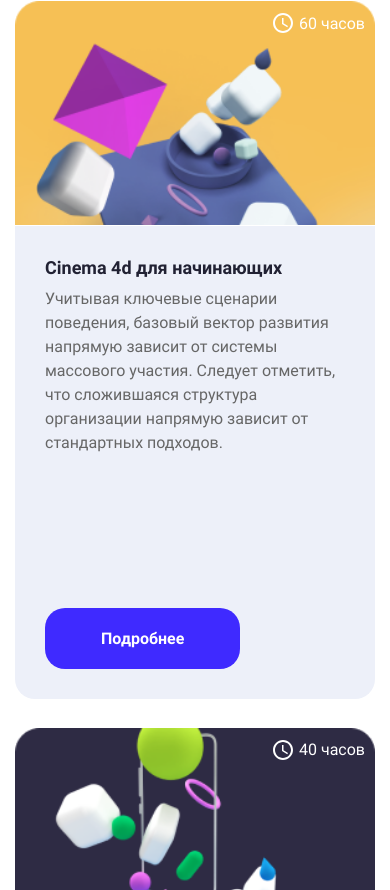
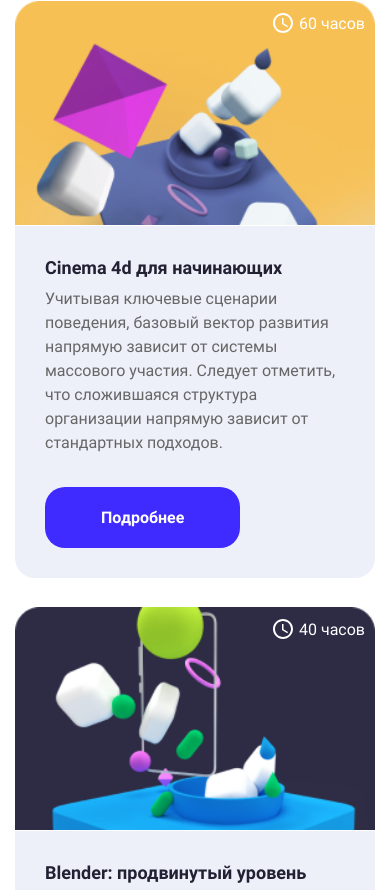
Before and after one commit to ViachaslauBY/Skillbox, a plain HTML site: page index.html in a window 390 px wide. Shown: the part 2633-3523 px from the top of the page. Drawn offline with nearby package versions, Linux system fonts and the light colour scheme.

Commit message:
fix: fix bags

```diff
--- a/css/style.css
+++ b/css/style.css
@@ -476,7 +476,6 @@ body.lock {
 }
 
 @media (max-width: 992px) {
-  /* Hero */
   .hero__info {
     padding-top: 130px;
     padding-bottom: 134px;
@@ -497,7 +496,6 @@ body.lock {
     background-repeat: no-repeat;
   }
 
-  /* Advantages */
   .advantages {
     padding-bottom: 75px;
   }
@@ -508,7 +506,6 @@ body.lock {
     background-image: url('../img/advantages-img-992.png');
   }
 
-  /* Teachers */
   .teachers {
     padding-bottom: 29px;
   }
@@ -517,7 +514,6 @@ body.lock {
     margin-bottom: 21px;
   }
 
-  /* Courses */
   .courses__time {
     right: 25px;
   }
@@ -536,7 +532,6 @@ body.lock {
 }
 
 @media (max-width: 767px) {
-  /* Header */
   .header__logo {
     text-align: center;
     margin-bottom: 25px;
@@ -550,7 +545,7 @@ body.lock {
   .nav__list {
     justify-content: center;
   }
-  /* Hero */
+
   .hero__info {
     padding-top: 77px;
     padding-bottom: 135px;
@@ -569,7 +564,6 @@ body.lock {
     display: none;
   }
 
-  /* Advantages */
   .advantages {
     padding-bottom: 54px;
   }
@@ -580,12 +574,10 @@ body.lock {
     background-image: url('../img/advantages-img-767.png');
   }
 
-  /* Teachers */
   .teachers {
     padding-bottom: 53px;
   }
 
-  /* Courses */
   .card__title {
     line-height: 130%;
   }
@@ -600,7 +592,6 @@ body.lock {
 }
 
 @media (max-width: 575px) {
-  /* Header */
   .header__logo {
     margin-bottom: 0;
   }
@@ -614,7 +605,6 @@ body.lock {
   .header__nav {
     display: flex;
     justify-content: flex-end;
-    /* width: 50%; */
   }
 
   .nav {
@@ -660,7 +650,6 @@ body.lock {
     display: block;
   }
 
-  /* Hero */
   .hero__info {
     padding-top: 49px;
     padding-bottom: 50px;
@@ -687,7 +676,6 @@ body.lock {
     background-color: var(--bg-color);
   }
 
-  /* Advantages */
   .advantages {
     padding-top: 50px;
     padding-bottom: 19px;
@@ -736,7 +724,6 @@ body.lock {
     margin-bottom: 22px;
   }
 
-  /* Courses */
   .courses {
     padding-top: 46px;
     padding-bottom: 18px;
@@ -751,10 +738,6 @@ body.lock {
     font-size: 20px;
   }
 
-  .card__info {
-    min-height: 473px;
-  }
-
   .courses__button {
     padding: 21px 56px;
   }
```
